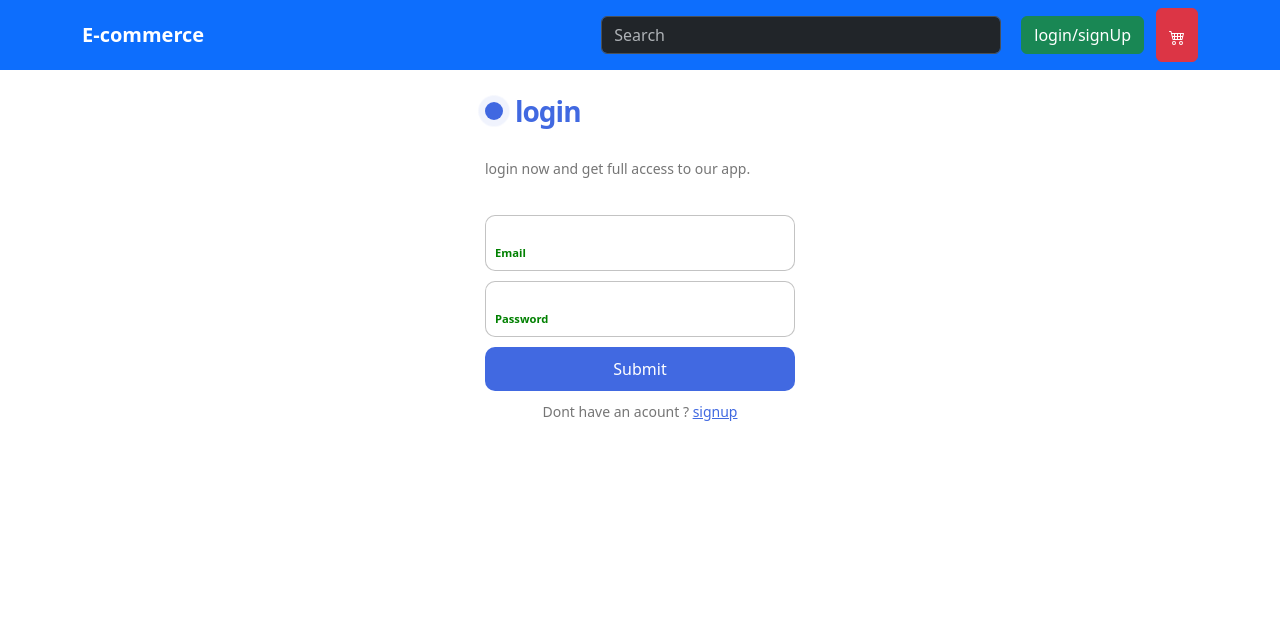
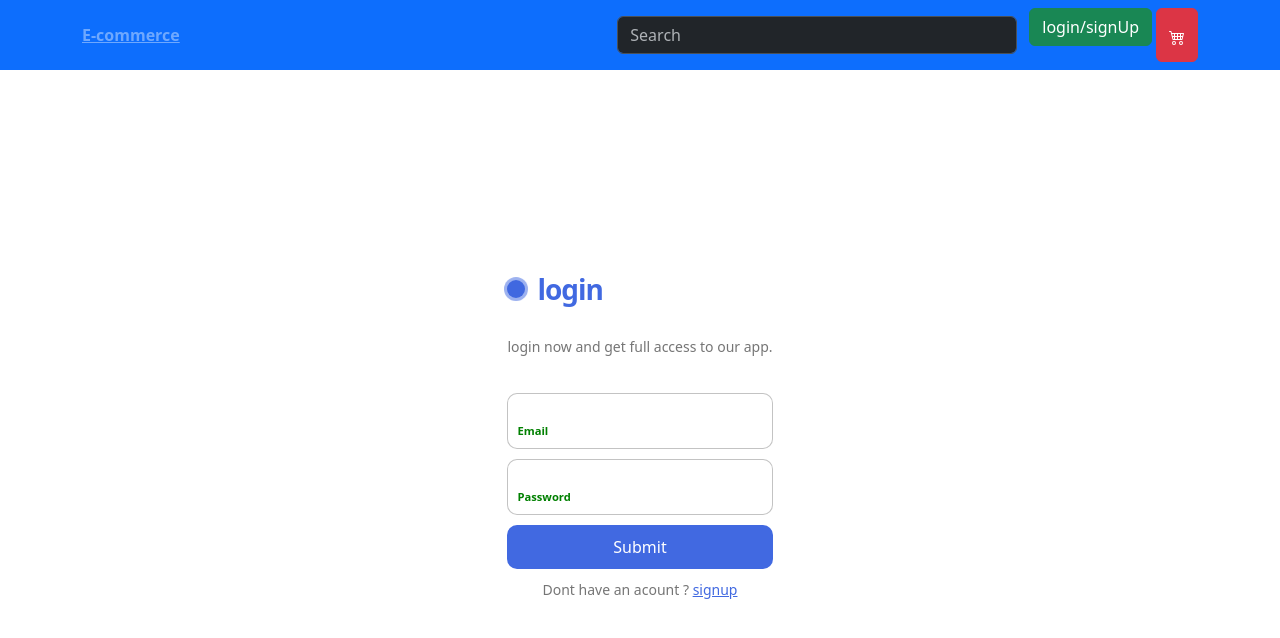
Before and after one commit to ashrafmo-1/E-commerce_products-management, a React (Create React App) app in the folder source-code/: page /login in a window 1280 px wide. Shown: the top 638 px of the page. Built offline with nearby package versions, Linux system fonts and the light colour scheme.

Commit message:
modified login and signUp errors and link

```diff
--- a/source-code/src/App.js
+++ b/source-code/src/App.js
@@ -10,12 +10,10 @@ function App() {
   return (
     <>
       <NavgationBar />
-
       <Routes>
-        <Route path="/home" element={<Home />} />
+        <Route path="/" element={<Home />} />
         <Route path= "/signup" element={<Signup/>}/>
         <Route path= "/login" element={<Login/>}/>
-
       </Routes>
     </>
   );
--- a/source-code/src/components/NavgationBar.jsx
+++ b/source-code/src/components/NavgationBar.jsx
@@ -4,18 +4,19 @@ import Form from "react-bootstrap/Form";
 import Navbar from "react-bootstrap/Navbar";
 import Button from "react-bootstrap/Button";
 import Cart from "./Cart";import NavDropdown from 'react-bootstrap/NavDropdown';
+import {Link} from 'react-router-dom'
 
 const NavgationBar = () => {
   return (
     <Navbar bg="primary" expand="lg" data-bs-theme="dark">
       <Container>
-        <Navbar.Brand href="/home" className={"fw-bold"}> E-commerce </Navbar.Brand>
+        <Link to="/" className={"fw-bold"}> E-commerce </Link>
         <Navbar.Toggle aria-controls="navbarScroll" />
         <Navbar.Collapse id="navbarScroll">
         <Nav className="ms-auto my-2 my-lg-0" style={{ maxHeight: '120px' }} navbarScroll>
           <Nav className="me-auto">
             <Nav.Link href=""> <Form.Control style={{width: '400px'}} type="text" placeholder="Search" className="mr-sm-2" /> </Nav.Link>
-            <Nav.Link href="/signup"> <Button className={"mx-1"} variant="success"> login/signUp </Button> </Nav.Link>
+            <Link to="/signup"> <Button className={"mx-1"} variant="success"> login/signUp </Button> </Link>
             <Cart />
           </Nav>
         </Nav>
--- a/source-code/src/main-style.css
+++ b/source-code/src/main-style.css
@@ -12,18 +12,8 @@
 
 }
 
-
-body{
-    height: 500rem;
-}
-
 .flex-center {
     display: flex;
     align-items: center;
     justify-content: center;
 }
-
-
-
-
-/* products */
--- a/source-code/src/pages/login/signup/Login.jsx
+++ b/source-code/src/pages/login/signup/Login.jsx
@@ -1,16 +1,12 @@
-import React from 'react'
 import {Link} from "react-router-dom"
 
 export default function Login() {
   return (
-   <>
+   <div style={{height: 'calc(100vh - 56px)'}} className={'flex-center'}>
    <form class="form">
    <p class="title">login </p>
    <p class="message">login now and get full access to our app. </p>
-       <div class="flex">
-
-
-
+   <div class="flex">
    </div>
 
    <label>
@@ -24,33 +20,8 @@ export default function Login() {
    </label>
 
    <button class="submit">Submit</button>
-   <p class="signin">Dont have an acount ? <Link href="/signup"> signup</Link> </p>
+   <p class="signin">Dont have an acount ? <Link to="/signup"> signup</Link> </p>
 </form>
-
-
-
-
-
-
-
-
-
-
-
-
-
-
-
-
-
-
-
-
-
-
-
-
-
-   </>
+   </div>
   )
 }
--- a/source-code/src/pages/login/signup/Signup.jsx
+++ b/source-code/src/pages/login/signup/Signup.jsx
@@ -2,13 +2,9 @@ import React from 'react'
 import "../signup/signup.css"
 import { Link } from "react-router-dom";
 
-
-
-
 export default function Signup() {
   return (
-    <>
-
+    <div style={{height: 'calc(100vh - 56px)'}} className={'flex-center'}>
 
     <form class="form">
     <p class="title">Register </p>
@@ -18,18 +14,15 @@ export default function Signup() {
             <input required="" placeholder="" type="text" class="input"/>
             <span>Firstname</span>
         </label>
-
         <label>
             <input required="" placeholder="" type="text" class="input"/>
             <span>Lastname</span>
         </label>
     </div>
-
     <label>
         <input required="" placeholder="" type="email" class="input"/>
         <span>Email</span>
     </label>
-
     <label>
         <input required="" placeholder="" type="password" class="input"/>
         <span>Password</span>
@@ -39,34 +32,8 @@ export default function Signup() {
         <span>Confirm password</span>
     </label>
     <button class="submit">Submit</button>
-    <p class="signin">Already have an acount ? <Link href="/login"> Sign in</Link> </p>
+    <p class="signin">Already have an acount ? <Link to="/login"> Sign in</Link> </p>
 </form>
-
-
-
-
-
-
-
-
-
-
-
-
-
-
-
-
-
-
-
-
-
-
-
-
-
-    </>
-
+    </div>
   )
 }
--- a/source-code/src/pages/login/signup/login.css
+++ /dev/null
@@ -1,131 +0,0 @@
-.form {
-    display: flex;
-    flex-direction: column;
-    gap: 10px;
-    max-width: 350px;
-    background-color: #fff;
-    padding: 20px;
-    border-radius: 20px;
-    position: relative;
-    margin: auto;
-  }
-
-  .title {
-    font-size: 28px;
-    color: royalblue;
-    font-weight: 600;
-    letter-spacing: -1px;
-    position: relative;
-    display: flex;
-    align-items: center;
-    padding-left: 30px;
-  }
-
-  .title::before,.title::after {
-    position: absolute;
-    content: "";
-    height: 16px;
-    width: 16px;
-    border-radius: 50%;
-    left: 0px;
-    background-color: royalblue;
-  }
-
-  .title::before {
-    width: 18px;
-    height: 18px;
-    background-color: royalblue;
-  }
-
-  .title::after {
-    width: 18px;
-    height: 18px;
-    animation: pulse 1s linear infinite;
-  }
-
-  .message, .signin {
-    color: rgba(88, 87, 87, 0.822);
-    font-size: 14px;
-  }
-
-  .signin {
-    text-align: center;
-  }
-
-  .signin a {
-    color: royalblue;
-  }
-
-  .signin a:hover {
-    text-decoration: underline royalblue;
-  }
-
-  .flex {
-    display: flex;
-    width: 100%;
-    gap: 6px;
-  }
-
-  .form label {
-    position: relative;
-  }
-
-  .form label .input {
-    width: 100%;
-    padding: 10px 10px 20px 10px;
-    outline: 0;
-    border: 1px solid rgba(105, 105, 105, 0.397);
-    border-radius: 10px;
-  }
-
-  .form label .input + span {
-    position: absolute;
-    left: 10px;
-    top: 15px;
-    color: grey;
-    font-size: 0.9em;
-    cursor: text;
-    transition: 0.3s ease;
-  }
-
-  .form label .input:placeholder-shown + span {
-    top: 15px;
-    font-size: 0.9em;
-  }
-
-  .form label .input:focus + span,.form label .input:valid + span {
-    top: 30px;
-    font-size: 0.7em;
-    font-weight: 600;
-  }
-
-  .form label .input:valid + span {
-    color: green;
-  }
-
-  .submit {
-    border: none;
-    outline: none;
-    background-color: royalblue;
-    padding: 10px;
-    border-radius: 10px;
-    color: #fff;
-    font-size: 16px;
-    transform: .3s ease;
-  }
-
-  .submit:hover {
-    background-color: rgb(56, 90, 194);
-  }
-
-  @keyframes pulse {
-    from {
-      transform: scale(0.9);
-      opacity: 1;
-    }
-
-    to {
-      transform: scale(1.8);
-      opacity: 0;
-    }
-  }
```
